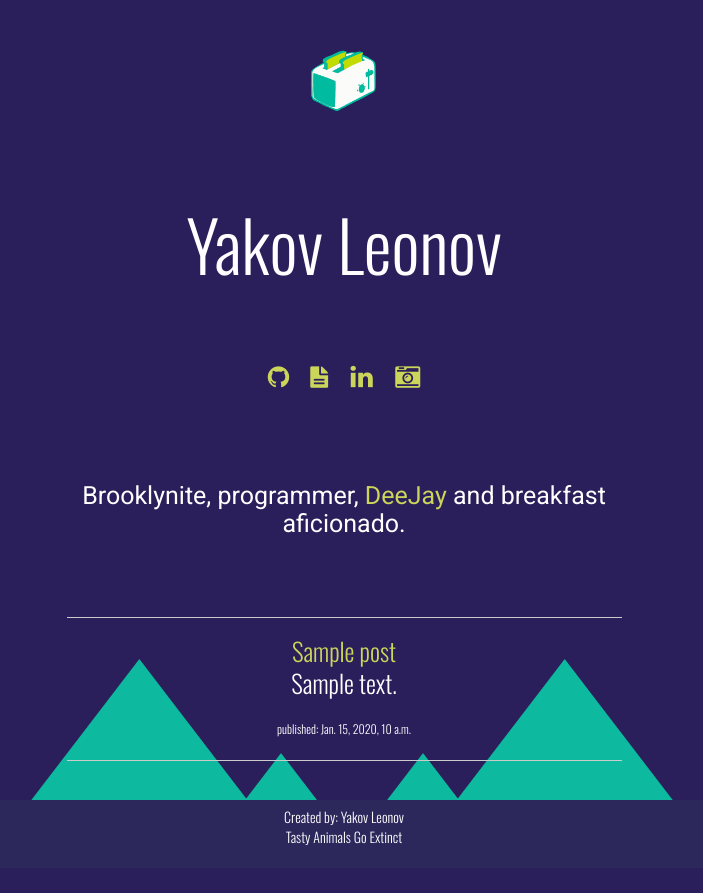
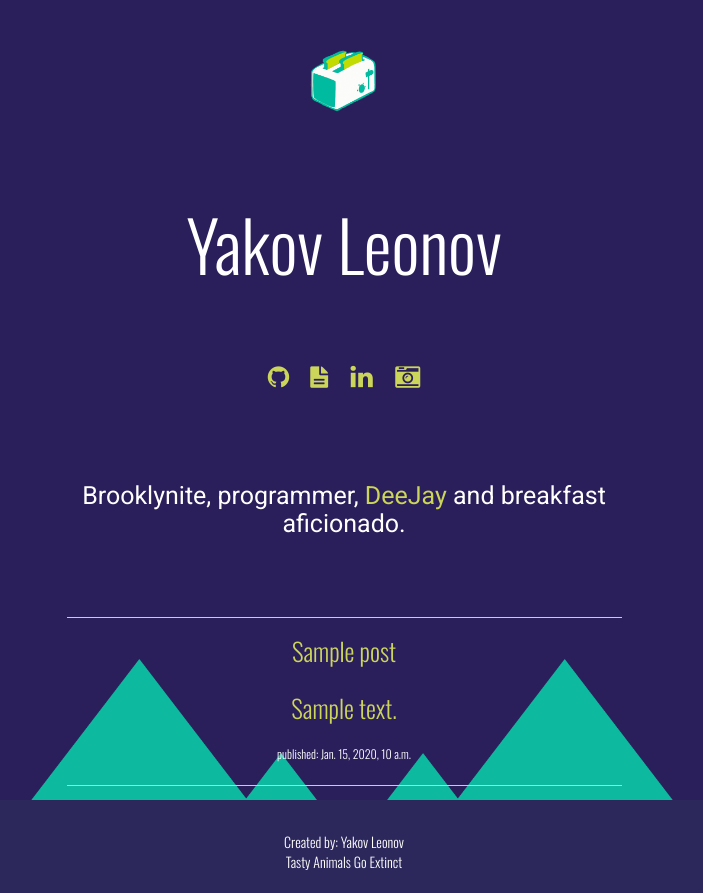
Before and after one commit to bruute/my-first-website, a Django app: page / in a window 1280 px wide. Shown: the whole page, without its empty margins (296-999 px from the left). Before the commit the page ends 845 px from the top, so only its background shows below. Run offline with Django 3.2, Linux system fonts and the light colour scheme; tables that the repository leaves empty hold one stand-in row (values such as "Sample post"); some libraries are stand-ins or nearby versions.

Commit message:
font size for post 7

```diff
--- a/blog/templates/blog/post_list.html
+++ b/blog/templates/blog/post_list.html
@@ -80,8 +80,9 @@
 
                  {% for post in posts %}
                 <div>
+
                     <h9>{{ post.title }}</h10>
-                    <h8>{{ post.text|linebreaks }}</h8>
+                    <p><h8>{{ post.text|linebreaks }}</h8></p>
                     <p><h6>published: {{ post.published_date }}</h6></p>
                     <hr>
                 </div>
--- a/static/css/main.css
+++ b/static/css/main.css
@@ -24,15 +24,14 @@ h7{
 
 h8{
     font-family: 'Oswald', sans-serif;
+    font-weight: 100;
     color: #FFFFFF;
-    font-size: 10px;
-    font-weight: 50;
 }
 
 h9{
     font-family: 'Oswald', sans-serif;
     color: #CBD55A;
-    font-size: 25px;
+    font-size: 25px
 }
 
 /* Paragraph & Typographic */
```
